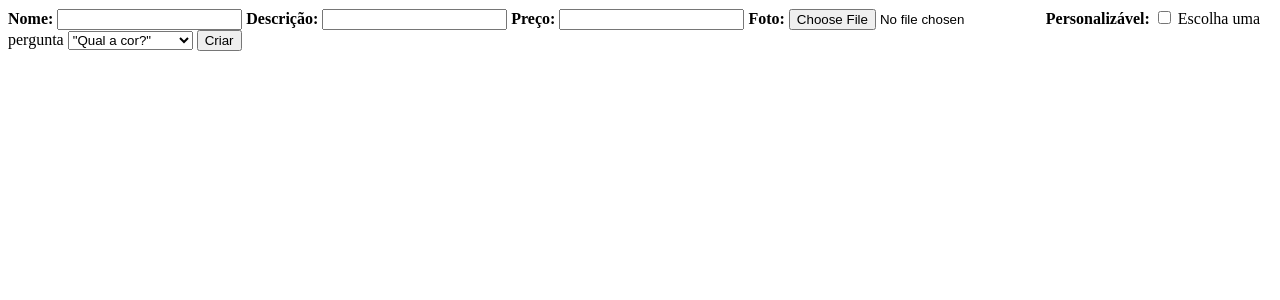
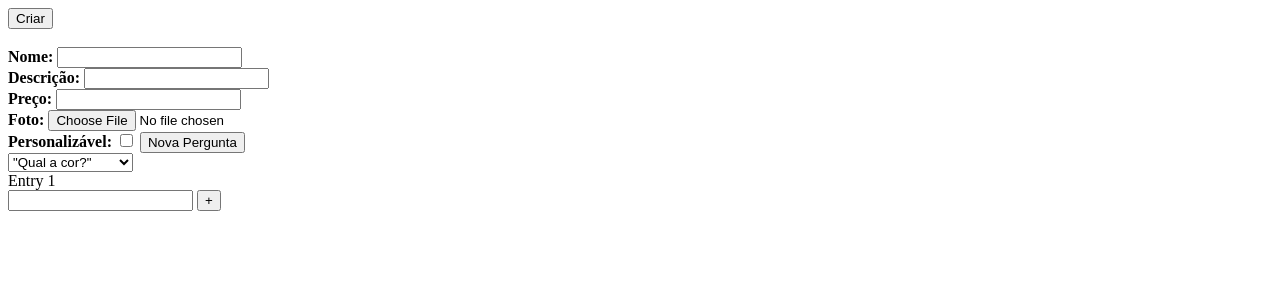
Before and after one commit to filipe-silva-27/projetoDIAM, a Django app: page /novoProduto/ in a window 1280 px wide. Shown: the top 300 px of the page. Run offline with Django 4.2, Linux system fonts and the light colour scheme; data comes from the database, SQL or seed files in the repository; both versions use the stored data as it was after the commit.

Commit message:
commit08/05

```diff
--- a/eshop/loja/templates/loja/criaProduto.html
+++ b/eshop/loja/templates/loja/criaProduto.html
@@ -3,34 +3,100 @@
 <head>
     <meta charset="UTF-8">
     <title>Title</title>
+    <script>
+
+
+
+        var counter = 1;
+        var dynamicInput = [];
+        var questaoCounter = 1;
+        var personalizar =[];
+
+        function addInput(){
+            var newdiv = document.createElement('div');
+            newdiv.id = dynamicInput[counter];
+            newdiv.name = "opcao"+counter+"Q"+questaoCounter;
+            newdiv.innerHTML = "Entry " + (counter + 1) + " <br><input type='text' name='myInputs[]'> <input type='button' value='-' onClick='removeInput("+dynamicInput[counter]+");'>";
+            document.getElementById('formulario').appendChild(newdiv);
+            counter++;
+        }
+
+        function removeInput(id){
+            var elem = document.getElementById(id);
+            return elem.parentNode.removeChild(elem);
+        }
+
+        function novodivpersonalizar(){
+            if (questaoCounter != 4){
+                var newdive = document.createElement('div');
+                newdive.id = personalizar[questaoCounter];
+                newdive.name= "questao"+questaoCounter;
+                newdive.innerHTML = document.getElementById('personalizar').innerHTML ;
+                document.getElementById('formulario').appendChild(newdive);
+                questaoCounter++;
+                counter=1;
+            }
+        }
+    </script>
 </head>
 <body>
 
-<form action="{% url 'loja:criaProduto' %}" method="post" enctype="multipart/form-data">
+<form action="{% url 'loja:criaProduto' %}" id="formulario" method="post" enctype="multipart/form-data">
 
     {% csrf_token %}
+
+    <button type="submit" >Criar</button>
+
+    <br>
+    <br>
     <label for="novoP"><b>Nome:</b></label>
     <input type="text" name="novoP" id="novoP" required>
+    <br>
 
     <label for="desc"><b>Descrição:</b></label>
     <input type="text" name="desc" id="desc" required>
+    <br>
 
     <label for="precoP"><b>Preço:</b></label>
     <input type="number" name="precoP" id="precoP" required>
+    <br>
 
     <label for="Foto"><b>Foto:</b></label>
     <input type="file" name="fotoP" id="Foto" required>
+    <br>
 
     <label for="isPers"><b>Personalizável:</b></label>
     <input type="checkbox" id="isPers" name="isPers" value="True">
+    <!-- quando clica na checkbox aparece o div personalizar -->
 
-    <label for="perg">Escolha uma pergunta</label>
-    <select name="questoes" id="perg" required>
-        {% for questao in questoes %}
-            <option value={{questao.id}}>{{questao.texto}}</option>
-        {% endfor %}
-    </select>
-    <button type="submit" >Criar</button>
+
+    <button type="button" onclick="novodivpersonalizar()">Nova Pergunta</button>
+    <br>
+
+    <div class="personalizar[0]" id="personalizar">
+        <select class="dropdown-menu" name="questoes"  required>
+            {% for questao in questoes %}
+                <option class="dropdown-item" value={{questao.id}}>{{questao.texto}}</option>
+
+
+            {% endfor %}
+        </select>
+
+        <div id="dynamicInput[0]">
+            Entry 1<br><input type="text" >
+            <input type="button" value="+" onclick="addInput()">
+        </div>
+
+    </div>
+
+
+
+
+
+
 </form>
+
+
+
 </body>
 </html>
--- a/eshop/loja/views.py
+++ b/eshop/loja/views.py
@@ -100,6 +100,12 @@ def criaProduto(request):
 
         novoProduto= Produto(preco=preco, nome=nome, descricao=descr, personalizavel=atributoPers, pic=uploaded_file_url, seller=vendedor)
         novoProduto.save()
+
+        for questEscolhID in request.POST['questoes']:
+            questEscolhida = Questao.objects.filter(id=questEscolhID).first()
+            opcaoEsco = Opcao(texto="amarelo", produto=novoProduto, questao=questEscolhida)
+            opcaoEsco.save()
+
         return HttpResponse("Produto guardado!!!!!")
     else:
         questoes=Questao.objects.all()
```
Also changed, not shown: eshop/bola.jfif (added), eshop/bola_0boWIa8.jfif (added), eshop/bola_9OtSFFR.jfif (added), eshop/bola_ft5LE5p.jfif (added), eshop/bola_lyHx6pJ.jfif (added), eshop/db.sqlite3.
